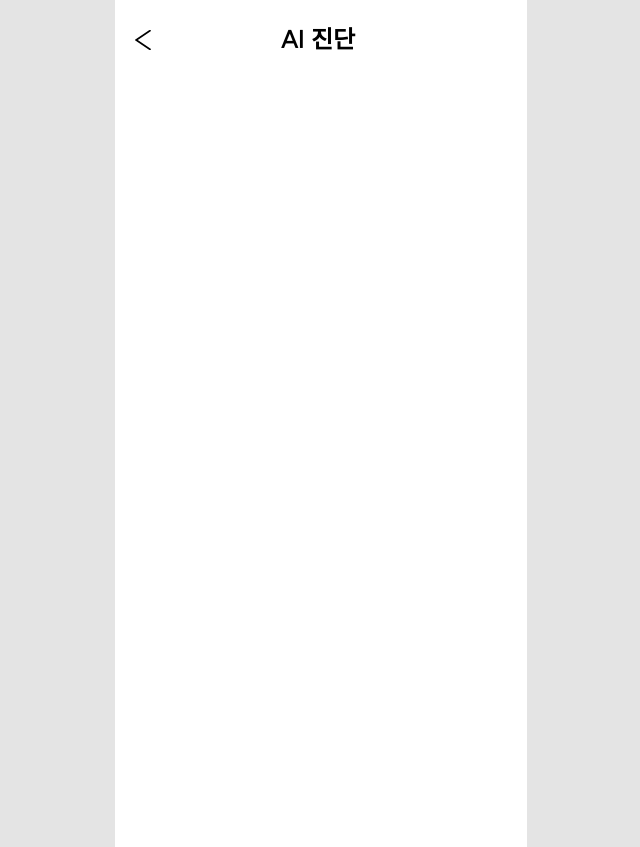
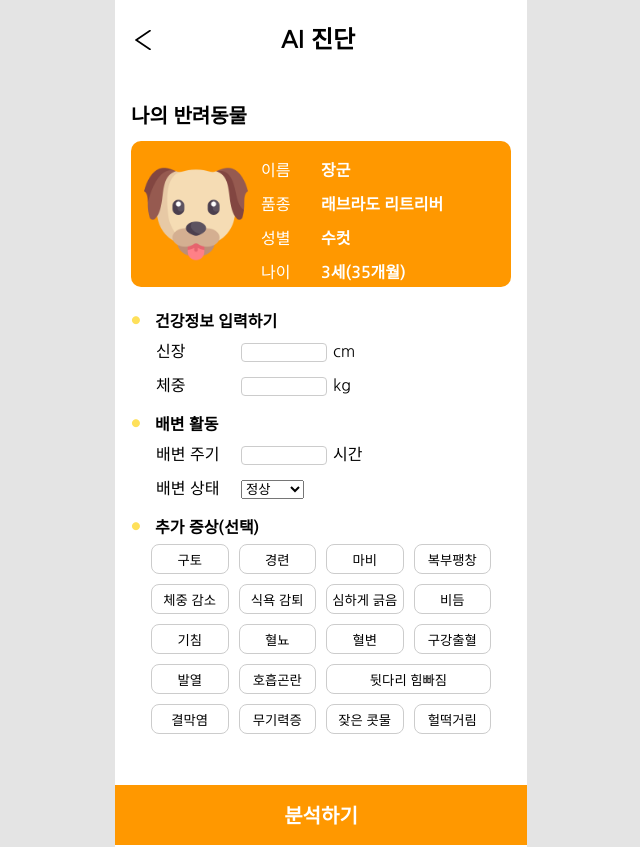
Before and after one commit to CEOJINSUNG/Animal-Health-Hackathon, a React (Create React App) app in the folder screen/: page /AI_Diagnosis in a window 1280 px wide. Shown: the whole page, without its empty margins (319-959 px from the left). Built offline with nearby package versions, Linux system fonts and the light colour scheme.

Commit message:
Input Form Update
등록페이지, AI진단 페이지 state 적용완료

```diff
--- a/screen/src/pages/AI_Diagnosis.js
+++ b/screen/src/pages/AI_Diagnosis.js
@@ -1,7 +1,30 @@
 import React from 'react';
 import {Link} from 'react-router-dom';
+import Petcard from './PageComponents/Petcard';
+import './PageComponents/css/AI_diag.css';
+import { useEffect, useState } from 'react';
+
+
 
 const AI_Diagnosis = () => {
+    const [buttonValue, setButtonValue] = useState([0,0,0,0,0,0,0,0,0,0,0,0,0,0,0,0,0,0,0]) //19개, 0~18
+    const [height, setHeight] =useState();
+    const [weight, setWeight] = useState();
+    const [fecesTime, setFecesTime] = useState(); //배변주기
+    const [fecesStatus, setFecesStatus] = useState(); //배변 상태
+
+    const onClickDiag = (e) => {
+        setButtonValue(
+            buttonValue.map((item, index) => {
+                if (index == e.target.value) {
+                  return !item;
+                } else {
+                  return item;
+                }}
+        ));
+        console.log({buttonValue});
+    }
+
     return (
         <div className="page">
             <div className="top_nav nav_with_title">
@@ -12,8 +35,64 @@ const AI_Diagnosis = () => {
                 <span className="nav_right_icon nav_empty_space"></span>
             </div>
             <div className="inner_page">
+                <div id="home_my_pet">
+                    <div className="sub_menu">
+                        <span className="bold_20">나의 반려동물</span>
+                    </div>
+                    <Petcard />
+                </div>
+                <div>
+                    <ul id="AI_diag_list">
+                        <li><span>건강정보 입력하기</span></li>
+                        <form>
+                            <label className="diag_label">신장</label>
+                            <input type="number" className="diag_input" onChange={({ target: { value } }) => setHeight(value)}></input>cm
+                            <br/>
+                            <label className="diag_label">체중</label>
+                            <input type="number" className="diag_input" onChange ={({ target: { value } }) => setWeight(value)}></input>kg
+                        </form>
+                        <li><span>배변 활동</span></li>
+                        <form>
+                        <label className="diag_label">배변 주기</label>
+                        <input type="number" className="diag_input" onChange={({ target: { value } }) => setFecesTime(value)}></input>시간
+                        <br />
+                        <label className="diag_label">배변 상태</label>
+                        <select name="feces_status" onChange={({ target: { value } }) => setFecesStatus(value)}>
+                            <option value="1">정상</option>
+                            <option value="2">묽은 변</option>
+                            <option value="3">혈변</option>
+                            <option value="4">녹색 변</option>
+                        </select>
+                        </form>
+                        <li><span>추가 증상(선택)</span></li>
+                        <div id="AI_diag_button_container">
+                            <button value ="0" onClick={onClickDiag} className={buttonValue[0] ? 'diag_button_on': 'diag_button_off'}>구토</button>
+                            <button value ="1" onClick={onClickDiag} className={buttonValue[1] ? 'diag_button_on': 'diag_button_off'}>경련</button>
+                            <button value ="2" onClick={onClickDiag} className={buttonValue[2] ? 'diag_button_on': 'diag_button_off'}>마비</button>
+                            <button value ="3" onClick={onClickDiag} className={buttonValue[3] ? 'diag_button_on': 'diag_button_off'}>복부팽창</button>
+                            <button value ="4" onClick={onClickDiag} className={buttonValue[4] ? 'diag_button_on': 'diag_button_off'}>체중 감소</button>
+                            <button value ="5" onClick={onClickDiag} className={buttonValue[5] ? 'diag_button_on': 'diag_button_off'}>식욕 감퇴</button>
+                            <button value ="6" onClick={onClickDiag} className={buttonValue[6] ? 'diag_button_on': 'diag_button_off'}>심하게 긁음</button>
+                            <button value ="7" onClick={onClickDiag} className={buttonValue[7] ? 'diag_button_on': 'diag_button_off'}>비듬</button>
+                            <button value ="8" onClick={onClickDiag} className={buttonValue[8] ? 'diag_button_on': 'diag_button_off'}>기침</button>
+                            <button value ="9" onClick={onClickDiag} className={buttonValue[9] ? 'diag_button_on': 'diag_button_off'}>혈뇨</button>
+                            <button value ="10" onClick={onClickDiag} className={buttonValue[10] ? 'diag_button_on': 'diag_button_off'}>혈변</button>
+                            <button value ="11" onClick={onClickDiag} className={buttonValue[11] ? 'diag_button_on': 'diag_button_off'}>구강출혈</button>
+                            <button value ="12" onClick={onClickDiag} className={buttonValue[12] ? 'diag_button_on': 'diag_button_off'}>발열</button>
+                            <button value ="13" onClick={onClickDiag} className={buttonValue[13] ? 'diag_button_on': 'diag_button_off'}>호흡곤란</button>
+                            <button value ="14" onClick={onClickDiag} className={buttonValue[14] ? 'diag_button_on': 'diag_button_off'}>뒷다리 힘빠짐</button>
+                            <button value ="15" onClick={onClickDiag} className={buttonValue[15] ? 'diag_button_on': 'diag_button_off'}>결막염</button>
+                            <button value ="16" onClick={onClickDiag} className={buttonValue[16] ? 'diag_button_on': 'diag_button_off'}>무기력증</button>
+                            <button value ="17" onClick={onClickDiag} className={buttonValue[17] ? 'diag_button_on': 'diag_button_off'}>잦은 콧물</button>
+                            <button value ="18" onClick={onClickDiag} className={buttonValue[18] ? 'diag_button_on': 'diag_button_off'}>헐떡거림</button>
+                        </div>
+                    </ul>
+                </div>
 
             </div>
+            <button className="button_bottom background_orange bold_20">
+                분석하기
+            </button>
         </div>
     );
 };
--- /dev/null
+++ b/screen/src/pages/PageComponents/css/AI_diag.css
@@ -0,0 +1,70 @@
+#AI_diag_list{
+    list-style: none;
+    text-align: left;
+    font-weight: bold;
+}
+
+#AI_diag_list > li::before{
+    content: "\2022";
+    color: rgb(254,224,90);
+    font-weight: bold;
+    display: inline-block;
+    width: 1em;
+    margin-left: -52px;
+    font-size: 36px;
+}
+
+#AI_diag_list > li > span{
+    position: relative;
+    bottom: 6px;
+}
+
+#AI_diag_button_container{
+    display: grid;
+    grid-template-columns: 1fr 1fr 1fr 1fr;
+    grid-template-rows: 1fr 1fr 1fr 1fr 1fr;
+    row-gap: 10px;
+    column-gap: 10px;
+    position: relative;
+    left: -20px;
+}
+#AI_diag_button_container > button:nth-child(15){
+    grid-column-start: 3;
+    grid-column-end: 5;
+}
+.diag_input{
+    width: 80px;
+    margin-right: 6px;
+    border-radius: 4px;
+    border: 1px solid rgb(204,204,204);
+}
+.diag_label{
+    width: 70px;
+    display: inline-block;
+    position: relative;
+    left: -15px;
+    margin-bottom: 10px;
+}
+
+#AI_diag_list form{font-weight: 300;}
+.diag_button_on{
+    color: white;
+    background-color: rgb(255,152,0);
+    font-weight: bold;
+}
+.diag_button_off{
+    background-color: white;
+}
+#AI_diag_button_container > button{
+    height: 30px;
+    padding: 2px;
+    border: 1px solid rgb(204,204,204);
+    border-radius: 8px;
+}
+
+#AI_diag_button_container > button:focus{
+    outline: none;
+}
+#AI_diag_button_container > button:hover{
+    cursor: pointer;
+}
--- a/screen/src/pages/PageComponents/css/Common.css
+++ b/screen/src/pages/PageComponents/css/Common.css
@@ -82,3 +82,20 @@ a:link {
     display: flex;
     justify-content: space-between;
 }
+
+.button_bottom
+{
+    position: relative;
+    bottom: -35px;
+    height: 60px;
+    color: white;
+    line-height: 60px;
+    display: inline-block;
+    width: 100%;
+    border: none;
+    cursor: pointer;
+}
+
+.button_bottom:focus{
+    outline: none;
+}
--- a/screen/src/pages/Registration.js
+++ b/screen/src/pages/Registration.js
@@ -4,6 +4,33 @@ import { Link } from 'react-router-dom';
 
 
 const Registration = () => {
+    const [kind, setKind] = useState("");
+    const [name, setName] = useState("");
+    const [detail, setDetail] = useState("");
+    const [sex, setSex] = useState("");
+    const [month, setMonth] = useState(0);
+    async function Registration() {
+        signInWithGoogle();
+        const User = auth.currentUser;
+        setTimeout(() => {
+            firestore.collection("UserInfo").doc(User.uid)
+            .set({
+                AnimalKind : kind,
+                name: name,
+                DetailKind : detail,
+                sex: sex,
+                age: month
+            })
+        }, 1500)
+    }
+
+    const onClickDog = () => {setKind("강아지");}
+    const onClickCat = () => {setKind("고양이");}
+    const onChangeName= (e) =>{setName(e.target.value);}
+    const onChangeMonth =(e) =>{setMonth(e.target.value);}
+    const onChangeDetail =(e) =>{setDetail(e.target.value);}
+    const onClickMale = () =>{setSex("수컷");}
+    const onClickFemale = () =>{setSex("암컷");}
     return (
         <div className="page">
             <div className="top_nav nav_with_title">
@@ -18,30 +45,39 @@ const Registration = () => {
                     <div className="select_box_container">
                         <span>
                             <div className="select_box"><img className="img_center" src={require('./PageComponents/icon/dog.png')} alt="강아지" width="90px"/></div>
+                            <div
+                                className={kind=="강아지" ? 'regi_button_on select_box': 'select_box'}
+                                onClick={onClickDog}>
+                                <img className="img_center" src={require('./PageComponents/icon/dog.png')} alt="강아지" width="90px"/>
+                            </div>
                             <div className="select_text regular_20">강아지</div>
                         </span>
                         <span>
-                            <div className="select_box"><img className="img_center" src={require('./PageComponents/icon/cat.png')} alt="고양이" width="90px"/></div>
+                            <div
+                                className={kind=="고양이" ? 'regi_button_on select_box': 'select_box'}
+                                onClick={onClickCat}>
+                                <img className="img_center" src={require('./PageComponents/icon/cat.png')} alt="고양이" width="90px"/>
+                            </div>
                             <div className="select_text regular_20">고양이</div>
                         </span>
                     </div>
                 </div>
                 <form>
-                    <input className="reg_form" type="text" placeholder="이름을 입력하세요"/>
-                    <select className="reg_form">
+                    <input className="reg_form" type="text" placeholder="이름을 입력하세요" onChange={onChangeName}/>
+                    <select className="reg_form" onChange={onChangeDetail}>
                         <option value="" disabled selected>품종</option>
 	                    <option value="rab">래브라도 리트리버</option>
                         <option value="sit">시츄</option>
                         <option value="fom">포메라니안</option>
                     </select>
                     <div className="reg_form gender_box_container">
-                        <div className="gender_box radius_10">수컷</div>
-                        <div className="gender_box radius_10">암컷</div>
+                        <div className={sex=="수컷" ? 'gender_box_male gender_box': 'gender_box color_blue'} onClick={onClickMale}>수컷</div>
+                        <div className={sex=="암컷" ? 'gender_box_female gender_box': 'gender_box color_pink'} onClick={onClickFemale}>암컷</div>
                     </div>
-                    <input className="reg_form" type="text" placeholder="나이를 입력하세요"/>
-                    <div className="reg_submit background_orange color_white bold_20">
+                    <input className="reg_form" type="text" placeholder="나이를 입력하세요" onChange={onChangeMonth}/>
+                    <button onClick={Registration} className="reg_submit background_orange color_white bold_20">
                         완료
-                    </div>
+                    </button>
                 </form>
             </div>
         </div>
```
Also changed, not shown: screen/src/pages/PageComponents/css/Registration.css (+10 -2 lines), 1 other file (tests, documents, lock files or other folders).
